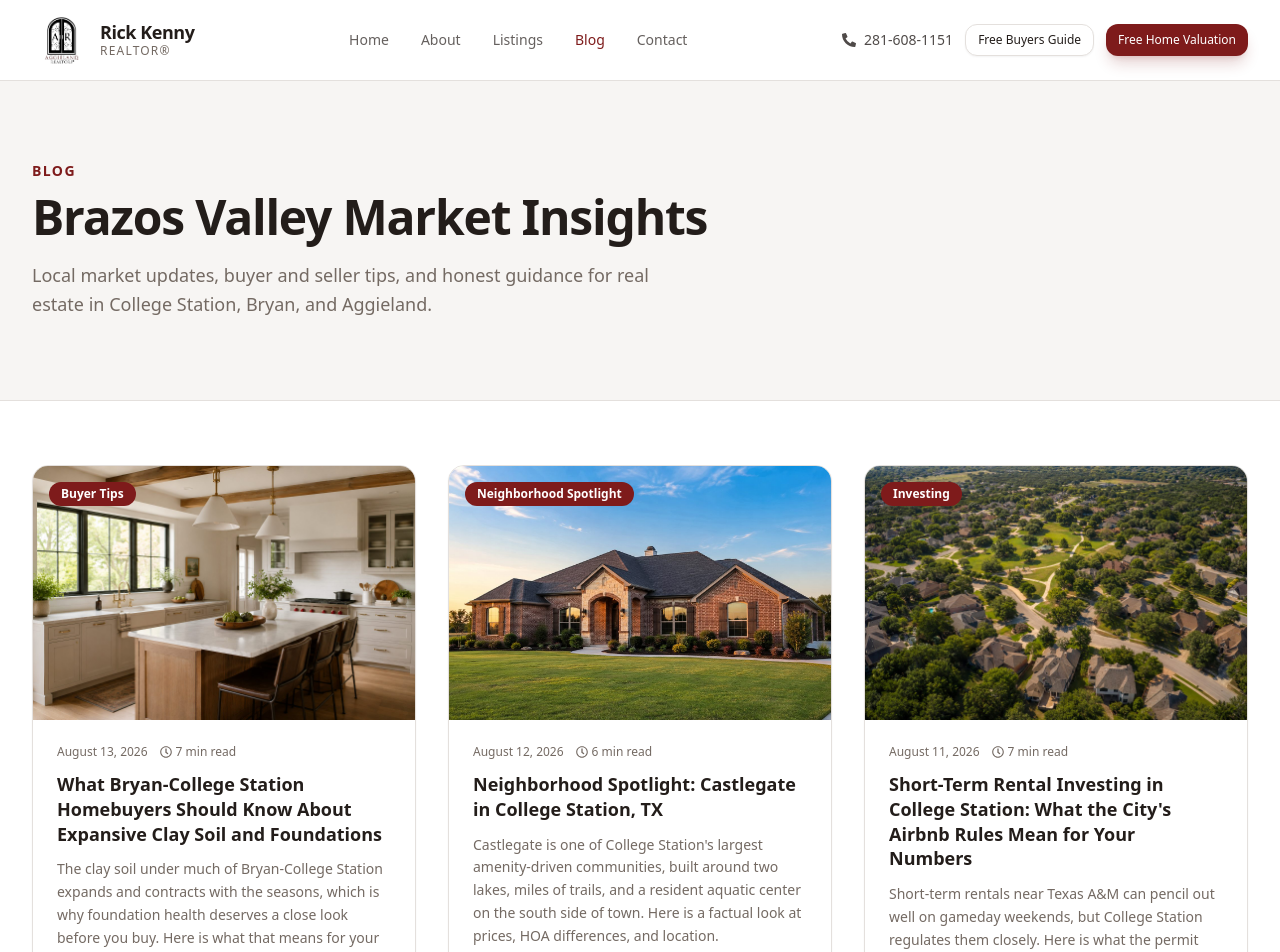
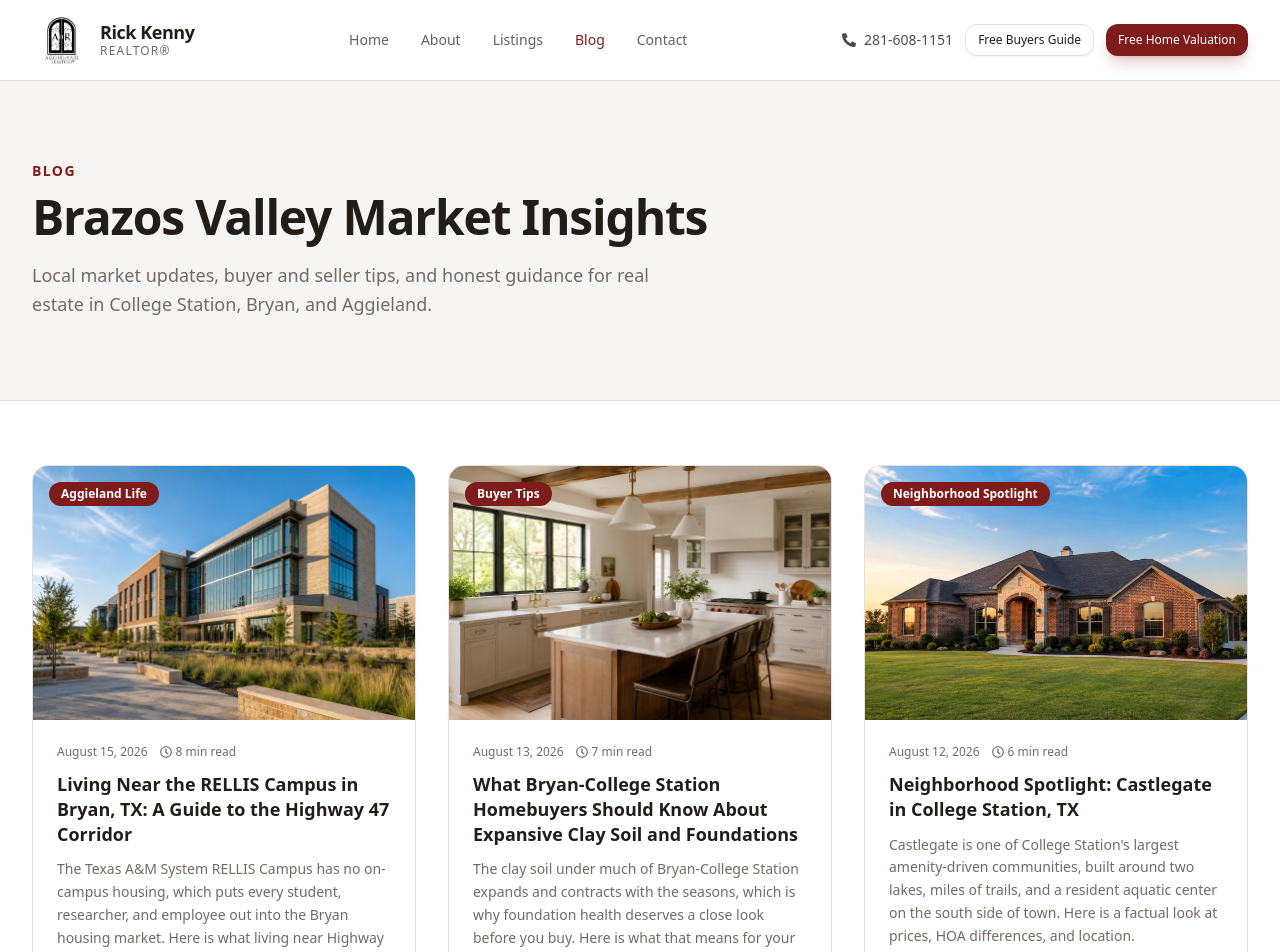
Before and after one commit to rickkennyrealestate/RickWebsite, a React (Vite) app in the folder frontend/: page /blog in a window 1280 px wide. Shown: the top 952 px of the page. Built offline with nearby package versions, Linux system fonts and the light colour scheme.

Commit message:
Add blog post: Living Near the RELLIS Campus in Bryan, TX: A Guide to the Highway 47 Corridor

```diff
--- a/frontend/src/data/blogPosts.js
+++ b/frontend/src/data/blogPosts.js
@@ -1,4 +1,71 @@
 export const blogPosts = [
+  {
+    slug: 'living-near-rellis-campus-bryan-tx-highway-47-guide',
+    title: 'Living Near the RELLIS Campus in Bryan, TX: A Guide to the Highway 47 Corridor',
+    category: 'Aggieland Life',
+    date: 'August 15, 2026',
+    readTime: '8 min read',
+    excerpt:
+      'The Texas A&M System RELLIS Campus has no on-campus housing, which puts every student, researcher, and employee out into the Bryan housing market. Here is what living near Highway 47 actually looks like.',
+    metaDescription:
+      'A guide to living near the RELLIS Campus in Bryan, TX: commute routes, the Highway 47 Innovation Corridor, housing options, and what buyers should check.',
+    image: '/assets/images/blog-covers/living-near-rellis-campus-bryan-tx-highway-47-guide.jpg',
+    content: [
+      {
+        type: 'p',
+        text: `If your work, research, or coursework is taking you to the RELLIS Campus in Bryan, TX, the first thing worth knowing is that RELLIS does not offer on-campus housing. Every student in the RELLIS Academic Alliance, every Texas A&M Engineering Experiment Station researcher, and every employee at one of the campus tenants lives somewhere else and drives, buses, or bikes in. That single fact shapes a lot of housing decisions on the northwest side of the Brazos Valley, and it is a detail newcomers often discover late. Here is a grounded look at the area, the commute, and what is being planned along the Highway 47 corridor.`,
+      },
+      { type: 'h2', text: 'What the RELLIS Campus is, and why it keeps growing' },
+      {
+        type: 'p',
+        text: `RELLIS sits at 3100 Texas Highway 47 in Bryan, on the roughly 2,300-acre property the Texas A&M University System formerly called the Riverside Campus. The System relaunched it in 2016 as a combined research, testing, and higher-education campus, and the name is an acronym for Texas A&M's core values: respect, excellence, leadership, loyalty, integrity, and selfless service. Today it houses the RELLIS Academic Alliance, where Blinn College District students complete freshman- and sophomore-level coursework and then transfer into bachelor's programs from A&M System universities located on the same campus, alongside TEES, TEEX, and a growing set of private research and testing tenants. That mix of academic and industrial activity is why the surrounding land keeps drawing attention.`,
+      },
+      { type: 'h2', text: 'The commute: Highway 47, Highway 21, and the bus' },
+      {
+        type: 'p',
+        text: `RELLIS sits northwest of the main Texas A&M campus, off Highway 47 near its junction with Highway 21. From most of College Station, you are looking at a straightforward run out Villa Maria Road or FM 60 to Highway 47, and it is a very different drive than the stop-and-go you get on Texas Avenue. Traffic patterns here also run counter to the usual Aggieland crush, since you are moving away from campus rather than toward it during peak hours.`,
+      },
+      {
+        type: 'p',
+        text: `Transit is a real option, too, which matters if you are buying a home where someone will commute without a car:`,
+      },
+      { type: 'ul', items: [
+        'Aggie Spirit Bus Route 47 (RELLIS) runs between the main Texas A&M campus and RELLIS',
+        'Aggie Spirit Bus Route 12 (Reveille) connects the Blinn-Bryan Campus on Villa Maria Road to the Texas A&M campus, where riders can transfer to Route 47',
+        'Parking at RELLIS requires a permit purchased through Texas A&M Transportation Services — Blinn parking permits from the Brenham, Bryan, and Schulenburg campuses are not valid there',
+        'Students who co-enroll at both Blinn-Bryan and RELLIS need enough time in their schedule to make the drive between the two on the same day',
+      ] },
+      { type: 'h2', text: 'The Riverside Innovation Corridor: what Bryan is planning along Highway 47' },
+      {
+        type: 'p',
+        text: `The City of Bryan has spent several years putting a planning framework around this corridor. The Riverside Innovation Corridor covers roughly 4,700 acres inside Bryan city limits, running along Highway 47 from RELLIS past the Texas A&M Health Science Center toward Easterwood Airport, with zoning districts designed to accommodate research, retail, and residential development rather than letting it arrive piecemeal. In September 2025, the Bryan City Council annexed more than 160 acres south of West OSR and Fazzino Lane near RELLIS, splitting it between Planned Development-Mixed Use and Innovation Corridor-Retail Services zoning. City planners described the move as proactive: getting development standards, setbacks, noise rules, and screening requirements on the books before specific projects are proposed.`,
+      },
+      {
+        type: 'p',
+        text: `For a buyer, the useful takeaway is not any single project but the direction of travel. Vacant acreage near RELLIS is being zoned for real uses, including higher-density residential, and separate rezoning efforts have contemplated townhomes and apartments on tracts near the campus. Land that is quiet today may not stay that way. If you are buying near an undeveloped parcel, it is worth pulling up Bryan's zoning map and future land use plan rather than assuming the view stays the same.`,
+      },
+      { type: 'h2', text: 'Housing options within reach of RELLIS' },
+      {
+        type: 'p',
+        text: `Because RELLIS has no dormitories, people working and studying there spread across Bryan and College Station. Northwest Bryan and the areas off Villa Maria Road and FM 1179 tend to offer the shortest drive, along with older, more established housing stock at price points generally below newer College Station subdivisions. Downtown Bryan puts you about fifteen minutes out and offers a walkable core with restaurants and the Palace Theater. Newer construction along the western edge of College Station and out toward Wellborn is farther by distance but connects to Highway 47 without crossing the busiest parts of town. Acreage properties north and west of the campus are also common in this part of Brazos County, though they come with their own questions about water, septic, and road frontage.`,
+      },
+      { type: 'h2', text: 'What to check before you buy on this side of town' },
+      {
+        type: 'p',
+        text: `A few items deserve a look that would not necessarily come up elsewhere in the Brazos Valley. Confirm whether a property sits inside Bryan city limits or in the extraterritorial jurisdiction, since that affects services and which rules apply. Bryan set its fiscal year 2026 property tax rate at $0.624 per $100 of valuation, unchanged from the prior year, though the city noted the same rate was expected to generate roughly 6% more revenue on higher property values — a reminder that a flat rate does not mean a flat bill. Check the zoning on adjacent tracts. And if a commute by bus matters to your household, verify the current Aggie Spirit route and schedule directly, since routes are adjusted from time to time.`,
+      },
+      {
+        type: 'p',
+        text: `The RELLIS corridor is one of the more genuinely changing parts of the Brazos Valley right now, and that cuts both ways: more amenities and infrastructure over time, but also more uncertainty about what a given piece of open land becomes. If you are relocating for a role at RELLIS or thinking about buying on this side of Bryan and want help reading the zoning, the commute, and what is actually under contract nearby, reach out anytime — happy to walk through it with you.`,
+      },
+    ],
+    sources: [
+      { label: 'Blinn College District — RELLIS Campus FAQ', url: 'https://www.blinn.edu/rellis/rellis-campus-faq.html' },
+      { label: 'KBTX — Bryan annexes land near RELLIS campus with potential for retail, data center use (Sept. 2025)', url: 'https://www.kbtx.com/2025/09/17/bryan-annexes-land-near-rellis-campus-with-potential-retail-data-center-use/' },
+      { label: 'KBTX — City of Bryan looking to add retail, residential along Highway 47, Highway 21', url: 'https://www.kbtx.com/2022/10/13/city-bryan-looking-add-retail-residential-businesses-along-highway-47-highway-21/' },
+      { label: 'Texas A&M RELLIS Technology & Innovation Campus', url: 'https://rellis.tamus.edu/' },
+    ],
+  },
   {
     slug: 'expansive-clay-soil-foundation-tips-bryan-college-station-buyers',
     title: 'What Bryan-College Station Homebuyers Should Know About Expansive Clay Soil and Foundations',
```
Also changed, not shown: frontend/public/assets/images/blog-covers/living-near-rellis-campus-bryan-tx-highway-47-guide.jpg (added), 1 other file (tests, documents, lock files or other folders).
